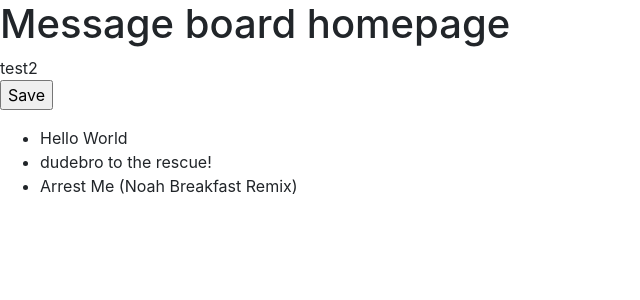
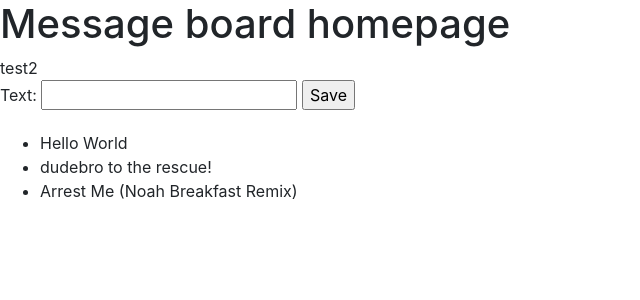
Before and after one commit to DudeBroSQL/mb-app, a Django app: page / in a window 1280 px wide. Shown: the top 300 px of the page, without its empty margins (0-640 px from the left). Run offline with Django 3.2, Linux system fonts and the light colour scheme; data comes from the database, SQL or seed files in the repository; some libraries are stand-ins or nearby versions.

Commit message:
added input field for Text

```diff
--- a/templates/home.html
+++ b/templates/home.html
@@ -7,6 +7,8 @@
 <div>
     <form action="" method="post">{% csrf_token %}
         {{ form.as_p }}
+        <label for = "text"> Text: </label>
+        <input id="text" type="text" name="text">
         <input type="submit" value="Save" />
         </form>
 </div>
```
